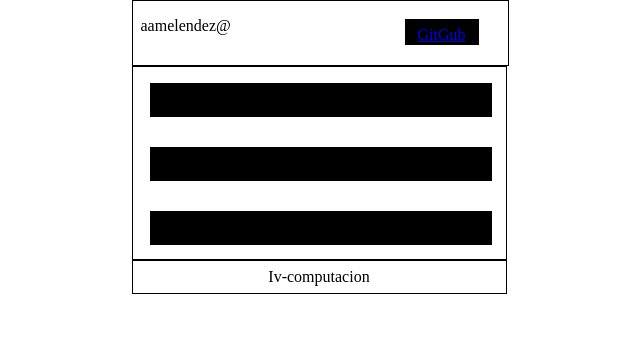
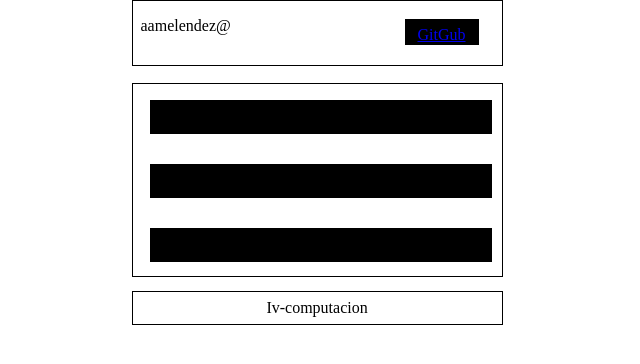
Before and after one commit to Aandreeemele/Evaluacion-periodo2, a plain HTML site: page index.html in a window 1280 px wide. Shown: the whole page, without its empty margins (321-961 px from the left). Drawn offline with Linux system fonts and the light colour scheme.

Commit message:
examen terminado

```diff
--- a/css/footer.css
+++ b/css/footer.css
@@ -1,8 +1,4 @@
 footer{
-    width: auto;
-    height: 2rem;
-    border: 1px solid black;
-
     display: flex;
     justify-content: center;
     align-items: center;
--- a/css/header.css
+++ b/css/header.css
@@ -1,8 +1,4 @@
-header{
-    width: 375px;
-    height: 4rem;
-    border: 1px solid black;
-}
+
 header p{
     position: relative;
     left: 0.5rem;
--- a/css/index.css
+++ b/css/index.css
@@ -1,6 +1,33 @@
 body{
     width: 375px;
-    height: 45rem;
+    height: auto;
+    margin: auto;
 
-    margin: auto;
+    display: grid;
+    grid-template-columns: repeat(8, 2.9em) ;
+    grid-template-rows: repeat(16, 1.3rem);
 }
+.header{
+    width: auto;
+    height: 4rem;
+    border: 1px solid black;
+    grid-column: 1/9;
+    grid-row: 1/4;
+
+}
+.section{
+    width: auto;
+    height: 12rem;
+    border: 1px solid black;
+    gap: 1rem;
+    grid-column: 1/9;
+    grid-row: 5/8;
+}
+.footer{
+    width: auto;
+    height: 2rem;
+    border: 1px solid black;
+    gap: 1rem;
+    grid-column: 1/9;
+    grid-row: 15/16;
+}
--- a/css/section.css
+++ b/css/section.css
@@ -1,7 +1,4 @@
-section{
-    width: auto;
-    height: 12rem;
-    border: 1px solid black;
+.a0{
 
     display: grid;
     grid-template-columns:  repeat(21, 1.1rem);
--- a/js/section.js
+++ b/js/section.js
@@ -1,4 +1,4 @@
 let sec = document.querySelector(".section")
-sec.innerHTML=`<div class="a1"></div>
+sec.innerHTML=`<div class="a0"><div class="a1"></div>
 <div class="a2"></div>
-<div class="a3"></div>`;
+<div class="a3"></div> </div>`;
```
